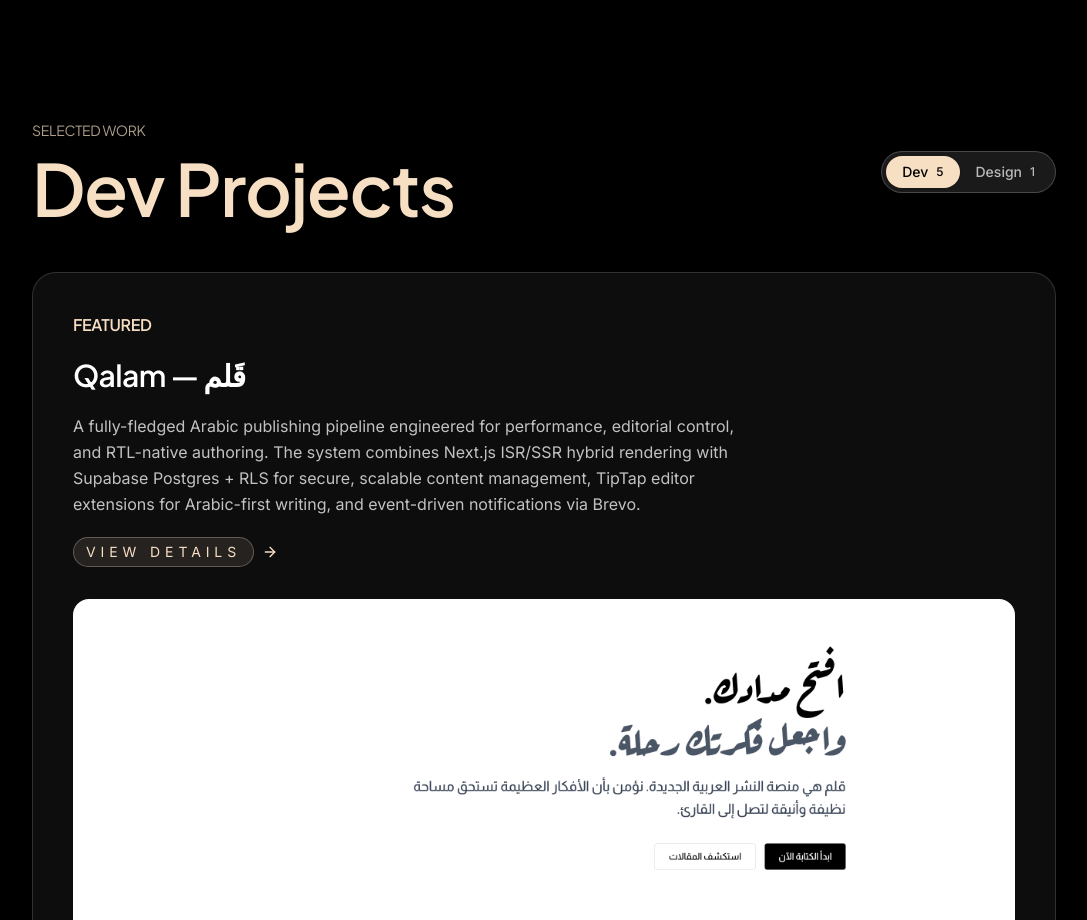
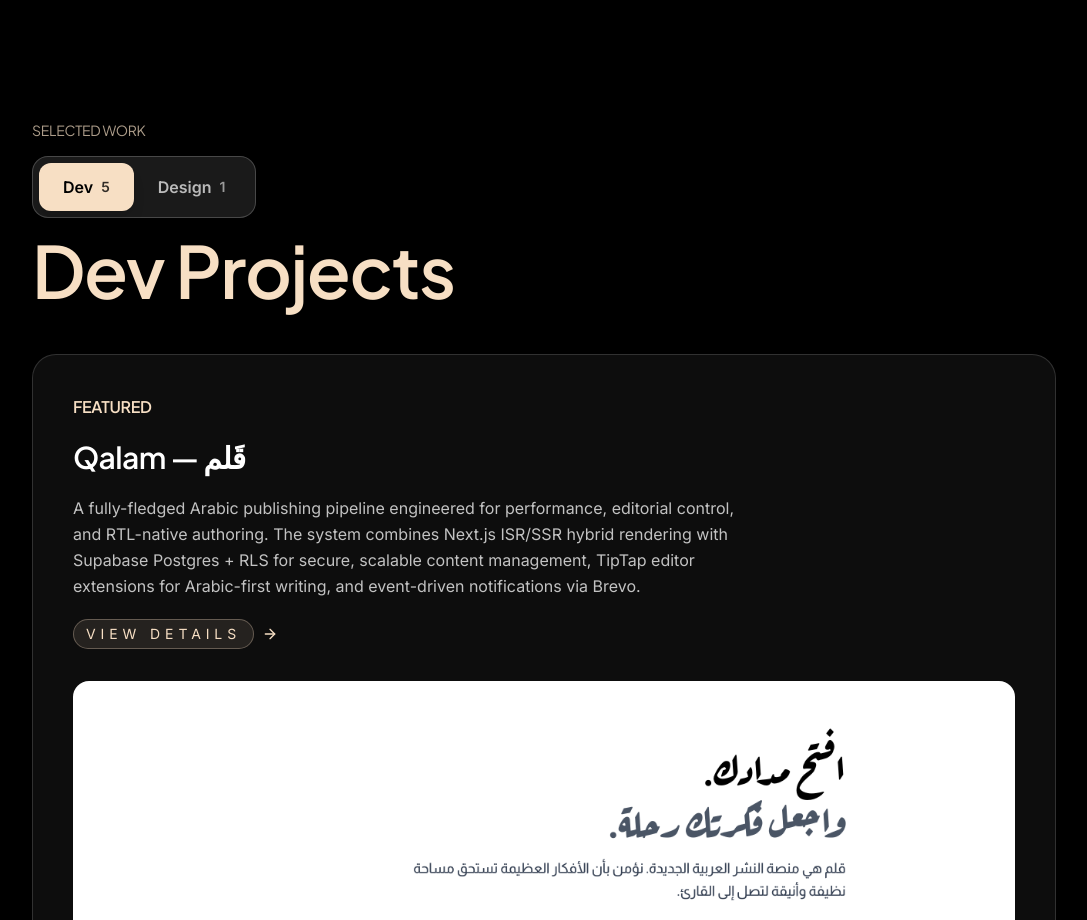
Before and after one commit to hm2156/portfolio, a Next.js app: page / in a window 1280 px wide. Shown: the part 800-1720 px from the top of the page, without its empty margins (96-1183 px from the left). Built offline with nearby package versions, Linux system fonts and the light colour scheme.

Commit message:
fix toggle button

```diff
--- a/src/app/components/Portfolio.js
+++ b/src/app/components/Portfolio.js
@@ -910,33 +910,32 @@ from distributed systems and backend architecture to interfaces that actually fe
 
 
 const CategoryToggle = ({ selected, onChange, counts }) => (
-// ... (CategoryToggle remains the same)
-  <div className="inline-flex items-center rounded-full border border-white/20 bg-white/10 p-1 text-sm font-medium backdrop-blur">
+  <div className="inline-flex items-center rounded-2xl border border-white/20 bg-white/10 p-1.5 text-base font-medium backdrop-blur">
     {['Dev', 'Design'].map((option) => {
       const active = selected === option;
       return (
         <button
           key={option}
           onClick={() => onChange(option)}
-          className={`relative px-4 py-1.5 transition-all ${
-            active ? 'text-black' : 'text-white/70'
+          className={`relative px-6 py-3 transition-all ${
+            active ? 'text-black' : 'text-white/70 hover:text-white'
           }`}
         >
           <span
-            className={`absolute inset-0 rounded-full transition ${
-              active ? 'bg-[#f7dfc4] text-black shadow-sm' : 'bg-transparent'
+            className={`absolute inset-0 rounded-xl transition ${
+              active ? 'bg-[#f7dfc4] text-black shadow-lg' : 'bg-transparent'
             }`}
           />
-          <span className="relative z-10 flex items-center gap-2">
+          <span className="relative z-10 flex items-center gap-2 font-semibold">
             {option}
-            <span className="text-xs">
+            <span className="text-sm opacity-80">
               {typeof counts[option] === 'number' ? counts[option] : 0}
             </span>
           </span>
         </button>
       );
     })}
-                    </div>
+  </div>
 );
 
 const Portfolio = () => {
@@ -987,13 +986,11 @@ const Portfolio = () => {
 
       <section id="projects" className="pt-30 pb-32 px-6 bg-black text-white">
         <div className="max-w-5xl mx-auto space-y-12">
-          <div className="flex flex-col lg:flex-row lg:items-center lg:justify-between gap-8">
-            <div className="space-y-3">
+          <div className="space-y-6">
+            <div className="space-y-4">
               <p className="text-sm uppercase tracking-[0.5em] text-[#f7dfc4]/70 hero-heading">Selected work</p>
+              <CategoryToggle selected={selectedCategory} onChange={setSelectedCategory} counts={counts} />
               <h2 className="hero-heading text-6xl sm:text-7xl font-semibold text-[#f7dfc4]">{selectedCategory} Projects</h2>
-                </div>
-            <div className="text-sm text-white">
-              <CategoryToggle selected={selectedCategory} onChange={setSelectedCategory} counts={counts} />
             </div>
           </div>
 
```
